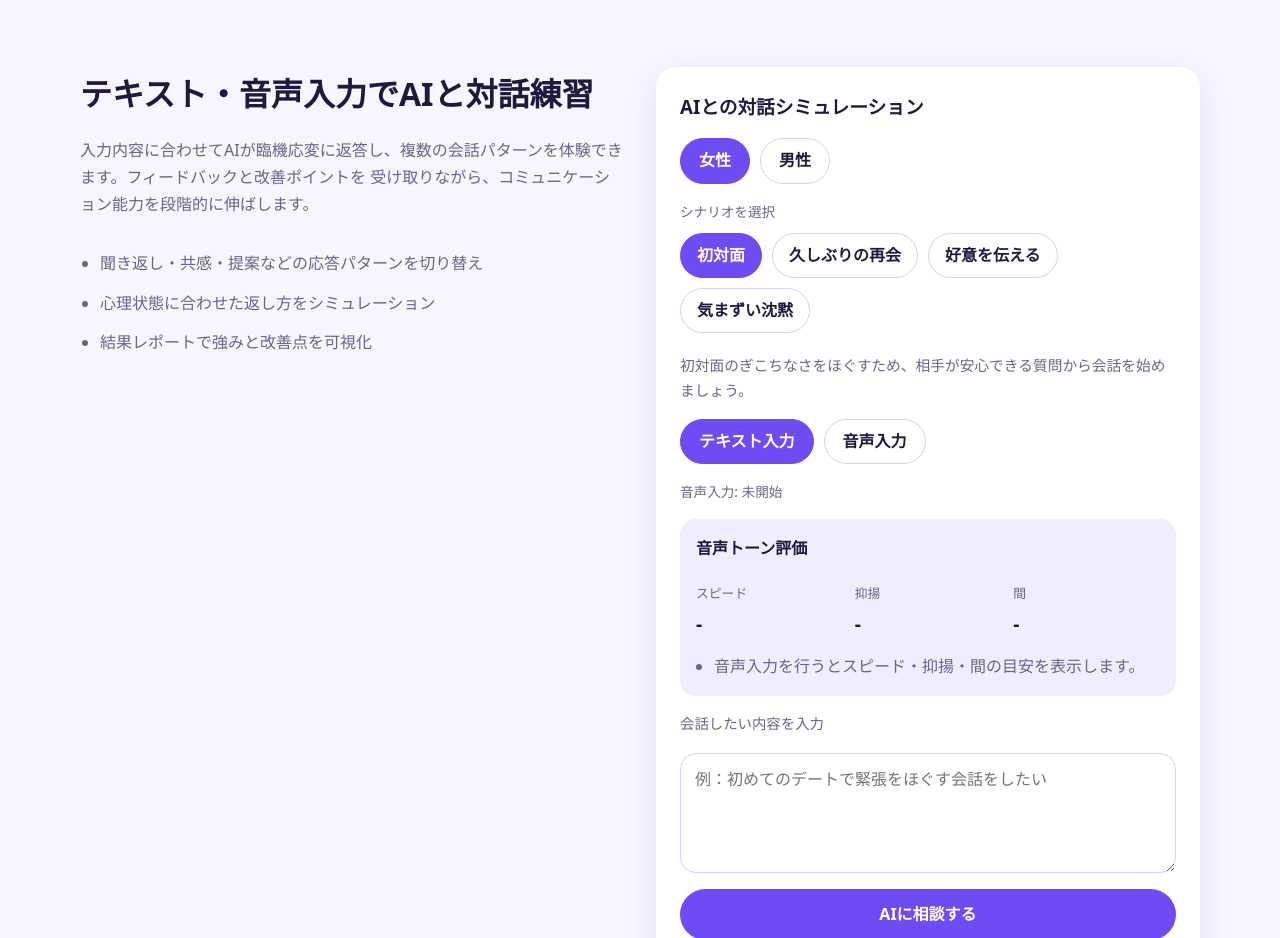
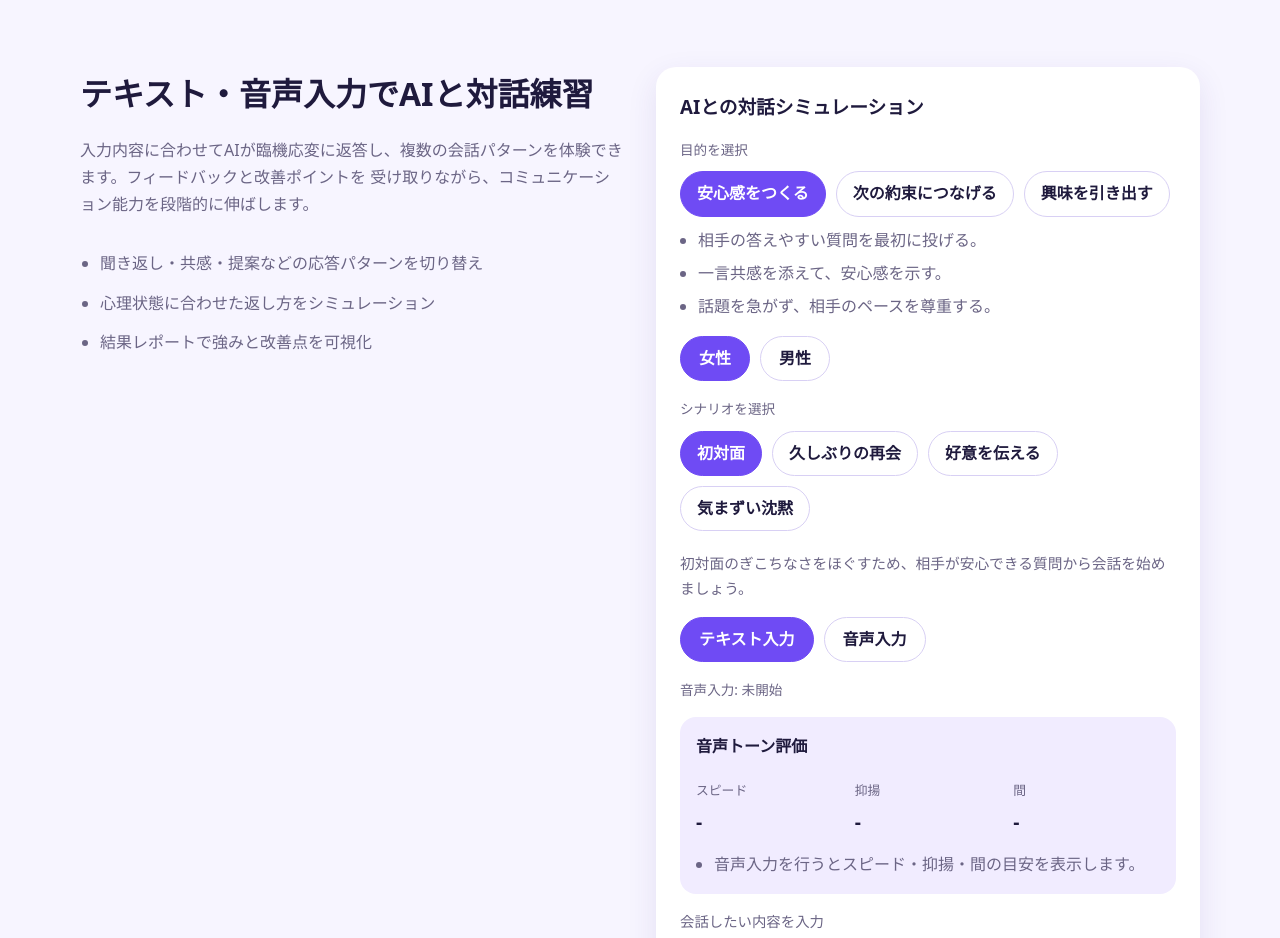
Before and after one commit to susumu1986/sommunications, a plain HTML site: page index.html in a window 1280 px wide. Shown: the part 2760-3698 px from the top of the page. Drawn offline with nearby package versions, Linux system fonts and the light colour scheme; no server answers.

Commit message:
Add goal setting and success criteria

```diff
--- a/index.html
+++ b/index.html
@@ -223,6 +223,25 @@
           </div>
           <div class="card practice-card">
             <h3>AIとの対話シミュレーション</h3>
+            <div class="goal-selector" data-goal-group>
+              <p class="scenario-title">目的を選択</p>
+              <div class="option-buttons">
+                <button class="option-button is-active" type="button" data-goal="comfort">
+                  安心感をつくる
+                </button>
+                <button class="option-button" type="button" data-goal="next-step">
+                  次の約束につなげる
+                </button>
+                <button class="option-button" type="button" data-goal="interest">
+                  興味を引き出す
+                </button>
+              </div>
+              <ul class="goal-criteria" data-goal-criteria>
+                <li>相手の答えやすい質問を最初に投げる。</li>
+                <li>一言共感を添えて、安心感を示す。</li>
+                <li>話題を急がず、相手のペースを尊重する。</li>
+              </ul>
+            </div>
             <div class="input-toggle">
               <button class="toggle-button is-active" type="button" data-training-gender="female">女性</button>
               <button class="toggle-button" type="button" data-training-gender="male">男性</button>
@@ -641,6 +660,8 @@
             pause: practiceCard.querySelector("[data-tone-score=\"pause\"]"),
           };
           const toneTips = practiceCard.querySelector("[data-tone-tips]");
+          const goalButtons = practiceCard.querySelectorAll("[data-goal]");
+          const goalCriteria = practiceCard.querySelector("[data-goal-criteria]");
           const voiceToggle = practiceCard.querySelector("[data-voice-toggle]");
           const voiceStatus = practiceCard.querySelector("[data-voice-status]");
           const practiceInput = practiceCard.querySelector("#practice-text");
@@ -653,6 +674,23 @@
           let recognition = null;
           let isListening = false;
           let recognitionStartedAt = null;
+          const goalCriteriaMap = {
+            comfort: [
+              "相手の答えやすい質問を最初に投げる。",
+              "一言共感を添えて、安心感を示す。",
+              "話題を急がず、相手のペースを尊重する。",
+            ],
+            "next-step": [
+              "楽しかった点を短く振り返る。",
+              "次に話したいテーマを具体的に提案する。",
+              "相手の都合を聞いて選択肢を渡す。",
+            ],
+            interest: [
+              "相手の趣味や最近の出来事に触れる。",
+              "深掘り質問で興味を言語化してもらう。",
+              "相手の話題を要約して関心を示す。",
+            ],
+          };
 
           const updateTraining = () => {
             const activeGender =
@@ -725,6 +763,22 @@
             });
           };
 
+          const updateGoalCriteria = () => {
+            if (!goalCriteria) {
+              return;
+            }
+            const activeGoal =
+              practiceCard.querySelector("[data-goal].is-active")?.dataset.goal ??
+              "comfort";
+            const items = goalCriteriaMap[activeGoal] ?? [];
+            goalCriteria.innerHTML = "";
+            items.forEach((text) => {
+              const item = document.createElement("li");
+              item.textContent = text;
+              goalCriteria.appendChild(item);
+            });
+          };
+
           genderButtons.forEach((button) => {
             button.addEventListener("click", () => {
               genderButtons.forEach((item) => item.classList.remove("is-active"));
@@ -738,6 +792,14 @@
               scenarioButtons.forEach((item) => item.classList.remove("is-active"));
               button.classList.add("is-active");
               updateTraining();
+            });
+          });
+
+          goalButtons.forEach((button) => {
+            button.addEventListener("click", () => {
+              goalButtons.forEach((item) => item.classList.remove("is-active"));
+              button.classList.add("is-active");
+              updateGoalCriteria();
             });
           });
 
@@ -873,6 +935,7 @@
             });
           }
 
+          updateGoalCriteria();
           updateTraining();
         }
       });
--- a/styles.css
+++ b/styles.css
@@ -242,6 +242,19 @@ button {
 .practice-card {
   display: grid;
   gap: 16px;
+}
+
+.goal-selector {
+  display: grid;
+  gap: 10px;
+}
+
+.goal-criteria {
+  margin: 0;
+  padding-left: 18px;
+  color: var(--muted);
+  display: grid;
+  gap: 6px;
 }
 
 .practice-actions {
```
